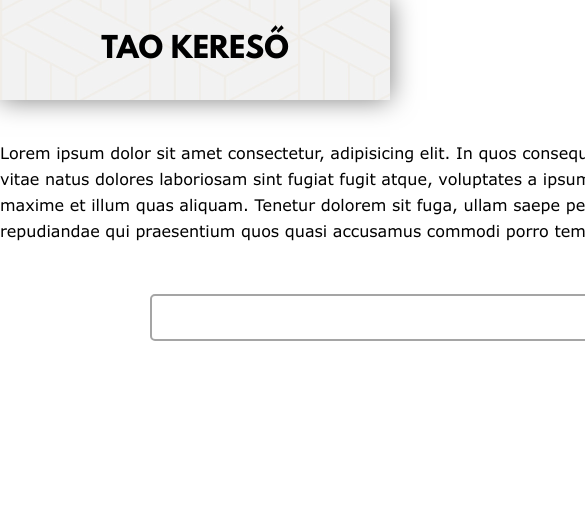
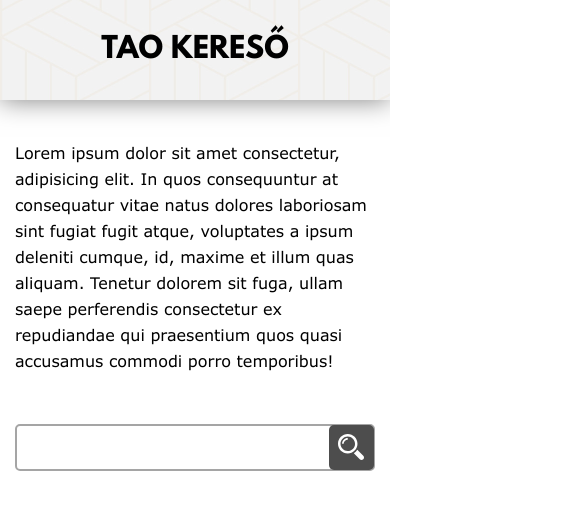
Before and after one commit to atlo/tao-client, a React (Create React App) app: page / in a window 390 px wide. Shown: the top 510 px of the page, 585 px wide, since content can reach past the window. Built offline with nearby package versions, Linux system fonts and the light colour scheme.

Commit message:
loading component created, pagination bug fixed

```diff
--- a/src/App.js
+++ b/src/App.js
@@ -10,8 +10,8 @@ class App extends Component {
         </header>
         <div className='container'>
           <p>Lorem ipsum dolor sit amet consectetur, adipisicing elit. In quos consequuntur at consequatur vitae natus dolores laboriosam sint fugiat fugit atque, voluptates a ipsum deleniti cumque, id, maxime et illum quas aliquam. Tenetur dolorem sit fuga, ullam saepe perferendis consectetur ex repudiandae qui praesentium quos quasi accusamus commodi porro temporibus!</p>
-          <Search />
         </div>
+        <Search />
       </div>
     )
   }
--- a/src/index.css
+++ b/src/index.css
@@ -73,24 +73,24 @@ header {
 }
 
 .container {
-  width: 800px;
+  max-width: 800px;
+  width: 100%;
   margin: 0 auto;
 }
 
-.search {
-}
-
 .search form {
-  width: 500px;
+  max-width: 500px;
+  width: 100%;
   margin: 50px auto 15px;
 }
 
-.search div {
+.search form div {
   position: relative;
 }
 
 .search input {
-  width: 500px;
+  max-width: 500px;
+  width: 100%;
   height: 47px;
   border: 2px solid #a5a5a5;
   border-radius: 5px;
@@ -161,3 +161,69 @@ header {
   background: url('./images/navigation_last_icon.svg') center center no-repeat;
   background-size: 22px 22px;
 }
+
+.loading {
+  position: fixed;
+  z-index: 1;
+  top: 0;
+  left: 0;
+  width: 100%;
+  height: 100%;
+  background: rgba(255, 255, 255, .6);
+}
+
+.loader {
+  position: absolute;
+  top: calc(50% - 50px);
+  left: calc(50% - 50px);
+  z-index: 2;
+  width: 50px;
+  height: 50px;
+  background: url('./images/loader.gif') no-repeat;
+  background-size: contain;
+}
+
+.lds-ring {
+  position: absolute;
+  top: calc(50% - 50px);
+  left: calc(50% - 50px);
+  display: inline-block;
+  position: relative;
+  width: 64px;
+  height: 64px;
+}
+.lds-ring div {
+  box-sizing: border-box;
+  display: block;
+  position: absolute;
+  width: 51px;
+  height: 51px;
+  margin: 6px;
+  border: 6px solid #4d4d4d;
+  border-radius: 50%;
+  animation: lds-ring 1.2s cubic-bezier(0.5, 0, 0.5, 1) infinite;
+  border-color: #4d4d4d transparent transparent transparent;
+}
+.lds-ring div:nth-child(1) {
+  animation-delay: -0.45s;
+}
+.lds-ring div:nth-child(2) {
+  animation-delay: -0.3s;
+}
+.lds-ring div:nth-child(3) {
+  animation-delay: -0.15s;
+}
+@keyframes lds-ring {
+  0% {
+    transform: rotate(0deg);
+  }
+  100% {
+    transform: rotate(360deg);
+  }
+}
+
+@media(max-width: 800px) {
+  .container {
+    padding: 0 15px;
+  }
+}
--- /dev/null
+++ b/src/search/Loading.js
@@ -0,0 +1,14 @@
+import React from 'react'
+
+export default function ({isLoading}) {
+  if (isLoading) {
+    return (
+      <div className='loading'>
+        <div className='background' />
+        <div class="lds-ring"><div></div><div></div><div></div><div></div></div>
+      </div>
+    )
+  } else {
+    return ''
+  }
+}
--- a/src/search/Search.js
+++ b/src/search/Search.js
@@ -2,6 +2,7 @@ import React, { Component } from 'react'
 import ResultList from './ResultList'
 import Total from './Total'
 import Pagination from './Pagination'
+import Loading from './Loading'
 
 class Search extends Component {
   constructor (props) {
@@ -41,6 +42,7 @@ class Search extends Component {
       .then(() => fetch(`http://localhost:3000/search?query=${this.state.searchValue}&from=${this.state.from}`))
       .then(response => response.json())
       .then(data => {
+        console.log(data)
         this.setState({
           files: data.files,
           total: data.total,
@@ -56,16 +58,23 @@ class Search extends Component {
   }
 
   firstPage () {
+    const { total, from } = this.state
+
+    if (from > 1 && total > 10) {
       this.setState({ from: 0 }, function () {
         this.search()
       })
     }
+  }
 
   lastPage () {
     const { total } = this.state
+
+    if (total > 10) {
       this.setState({ from: total - 10 }, function () {
         this.search()
       })
+    }
   }
 
   nextPage () {
@@ -93,11 +102,8 @@ class Search extends Component {
 
     return (
       <div className='search'>
-        {isLoading
-          ? <div className='loading'>
-            <div className='background' />
-            <img src='./images/loader.gif' alt='Folyamatban...' />
-          </div> : ''}
+        <Loading isLoading={isLoading} />
+        <div className="container">
           <form onSubmit={this.handleSubmit}>
             <div>
               <input type='text' name='search' onChange={this.handleChange} />
@@ -110,6 +116,7 @@ class Search extends Component {
           <Pagination total={total} from={from} firstPage={this.firstPage} previousPage={this.previousPage}
             nextPage={this.nextPage} lastPage={this.lastPage} />
         </div>
+      </div>
     )
   }
 }
```
Also changed, not shown: src/images/loader.gif (added). Lines whose indentation alone changed are shown as unchanged.
